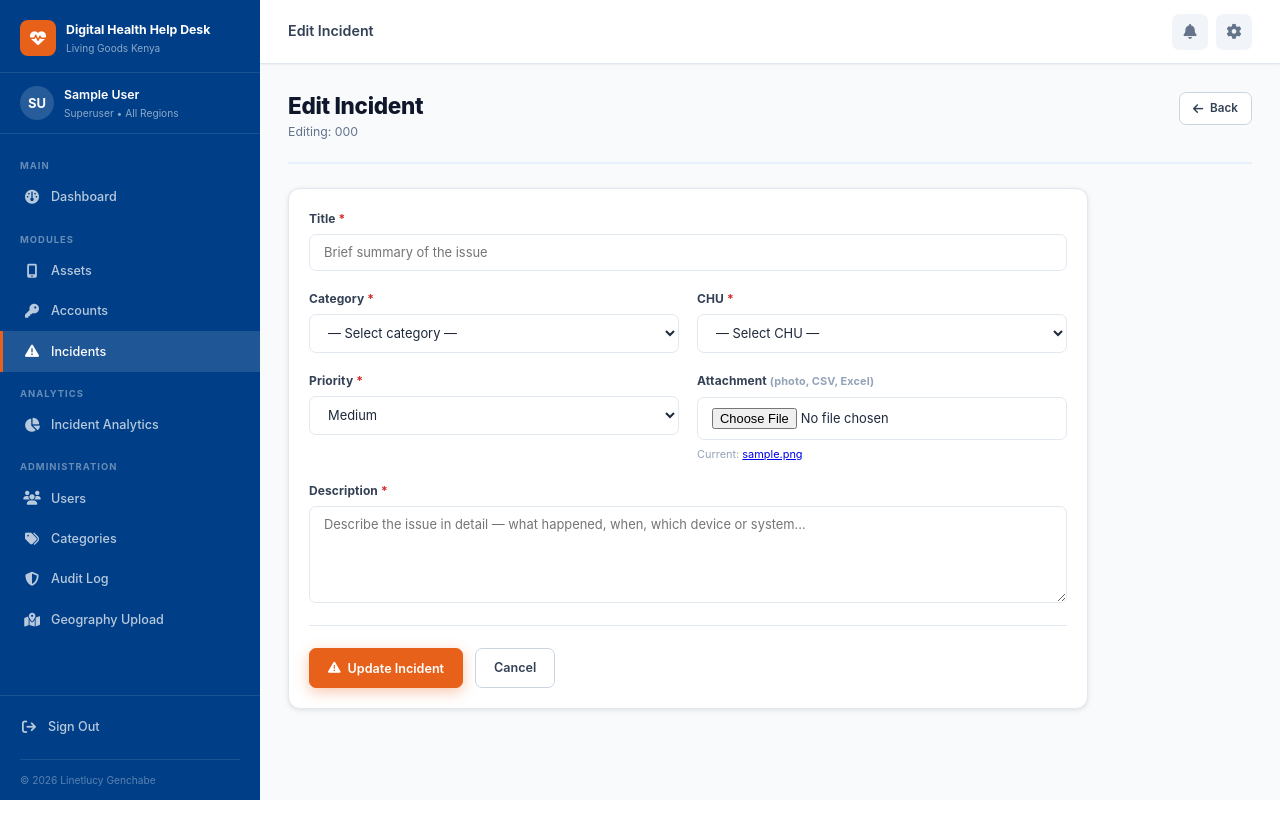
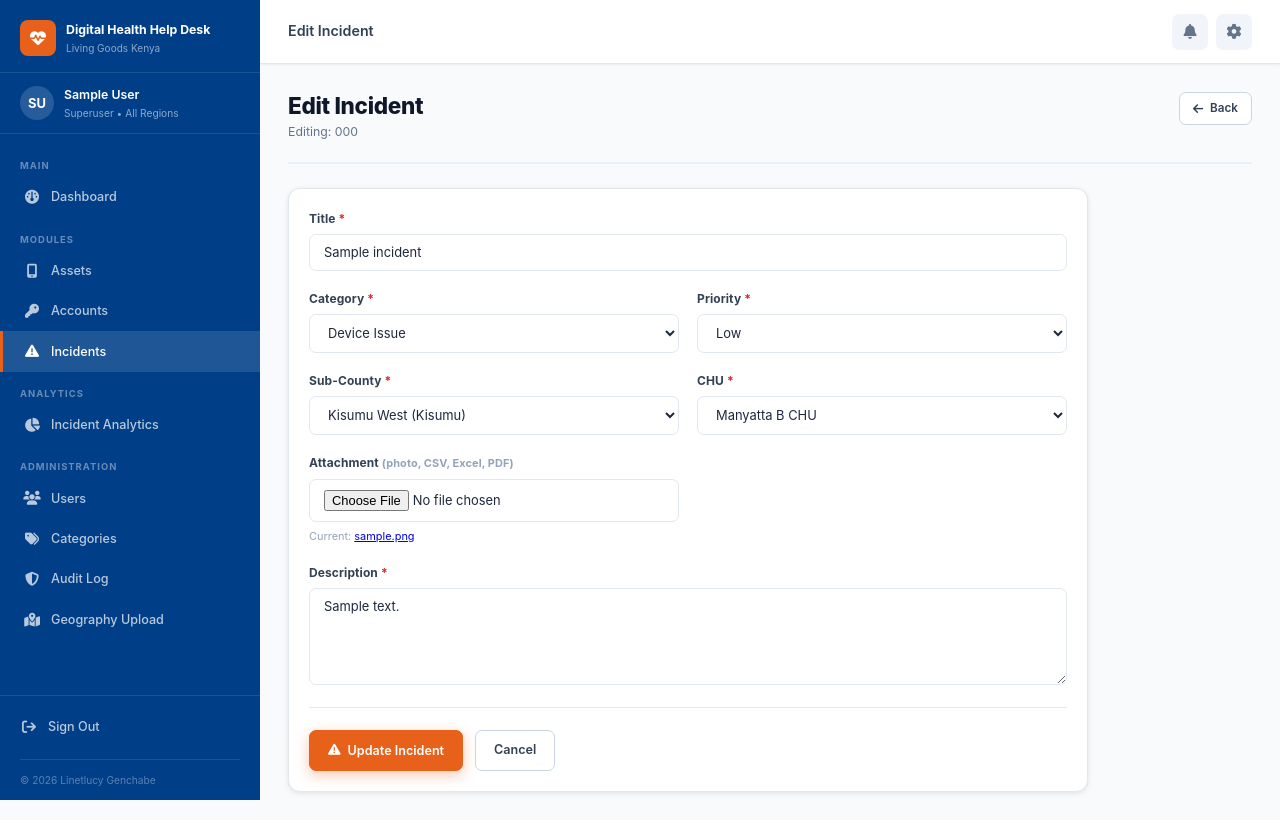
Before and after one commit to linetlucy-genchabe/DH-HelpDesk, a Django app: page /incidents/1/edit/ in a window 1280 px wide. Run offline with Django 5.2, Linux system fonts and the light colour scheme; a user stored in the database is signed in; data comes from the database, SQL or seed files in the repository; tables that the repository leaves empty hold one stand-in row (values such as "Sample post"); data that the repository does not hold is empty.

Commit message:
Fix incident form cascading dropdowns and category rendering

```diff
--- a/core/urls.py
+++ b/core/urls.py
@@ -65,6 +65,7 @@ urlpatterns = [
     path('ajax/subcounties/', views.ajax_subcounties, name='ajax_subcounties'),
     path('ajax/wards/', views.ajax_wards, name='ajax_wards'),
     path('ajax/chus/', views.ajax_chus, name='ajax_chus'),
+    path('ajax/chus-by-subcounty/', views.ajax_chus_by_subcounty, name='ajax_chus_by_subcounty'),
 
     #admin tools
     path('admin-tools/upload-geography/', views.upload_geography, name='upload_geography'),
--- a/core/views.py
+++ b/core/views.py
@@ -964,6 +964,19 @@ def incident_list(request):
 
 @login_required
 def incident_create(request):
+    scope_chus = request.user.get_scope_chus()
+    role = request.user.role
+    show_subcounty = role in ('superuser', 'tech_team', 'country', 'county')
+    if role in ('superuser', 'tech_team'):
+        subcounties = SubCounty.objects.all().select_related('county')
+    elif role == 'country':
+        subcounties = SubCounty.objects.filter(county__country=request.user.country).select_related('county')
+    elif role == 'county':
+        subcounties = SubCounty.objects.filter(county=request.user.county).select_related('county')
+    else:
+        subcounties = SubCounty.objects.none()
+    chus = CHU.objects.none() if show_subcounty else scope_chus
+
     if request.method == 'POST':
         chu = get_object_or_404(CHU, pk=request.POST.get('chu'))
         inc = Incident(
@@ -976,15 +989,17 @@ def incident_create(request):
         if request.FILES.get('attachment'): inc.attachment = request.FILES['attachment']
         inc.save()
         log_action(request, 'CREATE', 'Incident', inc.pk)
-        if inc.assigned_to:
-            notify(inc.assigned_to, f"Incident {inc.incident_number} assigned to you", 'incident', inc.pk)
         messages.success(request, f"Incident {inc.incident_number} raised.")
         return redirect('incident_detail', pk=inc.pk)
+
     return render(request, 'incidents/incident_form.html', {
-        'title': 'Raise Incident', 'chus': request.user.get_scope_chus(),
-        'categories': IncidentCategory.objects.filter(is_active=True), 'priorities': Incident.PRIORITY,
+        'title': 'Raise Incident',
+        'chus': chus, 'subcounties': subcounties,
+        'show_subcounty': show_subcounty,
+        'selected_subcounty': '',
+        'categories': IncidentCategory.objects.filter(is_active=True),
+        'priorities': Incident.PRIORITY,
     })
-
 
 @login_required
 def incident_detail(request, pk):
@@ -1045,9 +1060,26 @@ def incident_edit(request, pk):
         log_action(request, 'UPDATE', 'Incident', inc.pk)
         messages.success(request, "Incident updated.")
         return redirect('incident_detail', pk=pk)
+
+    role = request.user.role
+    show_subcounty = role in ('superuser', 'tech_team', 'country', 'county')
+    if role in ('superuser', 'tech_team'):
+        subcounties = SubCounty.objects.all().select_related('county')
+    elif role == 'country':
+        subcounties = SubCounty.objects.filter(county__country=request.user.country).select_related('county')
+    elif role == 'county':
+        subcounties = SubCounty.objects.filter(county=request.user.county).select_related('county')
+    else:
+        subcounties = SubCounty.objects.none()
+
     return render(request, 'incidents/incident_form.html', {
-        'title': 'Edit Incident', 'obj': inc, 'chus': request.user.get_scope_chus(),
-        'categories': IncidentCategory.objects.filter(is_active=True), 'priorities': Incident.PRIORITY,
+        'title': 'Edit Incident', 'obj': inc,
+        'chus': request.user.get_scope_chus() if not show_subcounty else CHU.objects.filter(pk=inc.chu_id),
+        'subcounties': subcounties,
+        'show_subcounty': show_subcounty,
+        'selected_subcounty': str(inc.chu.ward.subcounty_id) if inc.chu else '',
+        'categories': IncidentCategory.objects.filter(is_active=True),
+        'priorities': Incident.PRIORITY,
     })
 
 
@@ -1183,6 +1215,15 @@ def ajax_chus(request):
     qs = CHU.objects.filter(ward_id=ward_id) if ward_id else CHU.objects.all()
     return JsonResponse(list(qs.values('id', 'name')), safe=False)
 
+@login_required
+def ajax_chus_by_subcounty(request):
+    subcounty_id = request.GET.get('subcounty_id')
+    if not subcounty_id:
+        return JsonResponse([], safe=False)
+    scope_chus = request.user.get_scope_chus()
+    qs = scope_chus.filter(ward__subcounty_id=subcounty_id).order_by('name')
+    return JsonResponse(list(qs.values('id', 'name')), safe=False)
+
 # ══════════════════════════════════════════════════════════════════════════════
 # ADMIN TOOLS — GEOGRAPHY UPLOAD
 # ══════════════════════════════════════════════════════════════════════════════
--- a/templates/incidents/incident_form.html
+++ b/templates/incidents/incident_form.html
@@ -18,52 +18,66 @@
     <form method="post" enctype="multipart/form-data">
       {% csrf_token %}
       <div class="form-grid">
+
         <div class="form-group span-2">
           <label class="form-label req">Title</label>
-          <input type="text" name="title" class="form-control" value="{{ form.title.value|default:'' }}" placeholder="Brief summary of the issue" required>
-          {% if form.title.errors %}<span class="form-error">{{ form.title.errors|join:", " }}</span>{% endif %}
+          <input type="text" name="title" class="form-control" value="{{ obj.title|default:'' }}" placeholder="Brief summary of the issue" required>
         </div>
+
         <div class="form-group">
           <label class="form-label req">Category</label>
           <select name="category" class="form-control" required>
             <option value="">— Select category —</option>
-            {% for cat in form.fields.category.queryset %}
-            <option value="{{ cat.pk }}" {% if form.category.value|stringformat:"s" == cat.pk|stringformat:"s" %}selected{% endif %}>{{ cat.name }}</option>
+            {% for cat in categories %}
+            <option value="{{ cat.pk }}" {% if obj and obj.category_id == cat.pk %}selected{% endif %}>{{ cat.name }}</option>
             {% endfor %}
           </select>
-          {% if form.category.errors %}<span class="form-error">{{ form.category.errors|join:", " }}</span>{% endif %}
         </div>
-        <div class="form-group">
-          <label class="form-label req">CHU</label>
-          <select name="chu" class="form-control" required>
-            <option value="">— Select CHU —</option>
-            {% for chu in form.fields.chu.queryset %}
-            <option value="{{ chu.pk }}" {% if form.chu.value|stringformat:"s" == chu.pk|stringformat:"s" %}selected{% endif %}>{{ chu.name }}</option>
-            {% endfor %}
-          </select>
-          {% if form.chu.errors %}<span class="form-error">{{ form.chu.errors|join:", " }}</span>{% endif %}
-        </div>
+
         <div class="form-group">
           <label class="form-label req">Priority</label>
           <select name="priority" class="form-control">
-            <option value="low" {% if form.priority.value == 'low' %}selected{% endif %}>Low</option>
-            <option value="medium" {% if form.priority.value == 'medium' or not form.priority.value %}selected{% endif %}>Medium</option>
-            <option value="high" {% if form.priority.value == 'high' %}selected{% endif %}>High</option>
-            <option value="critical" {% if form.priority.value == 'critical' %}selected{% endif %}>Critical</option>
+            {% for val, label in priorities %}
+            <option value="{{ val }}" {% if obj and obj.priority == val %}selected{% elif not obj and val == 'medium' %}selected{% endif %}>{{ label }}</option>
+            {% endfor %}
           </select>
         </div>
+
+        {% if show_subcounty %}
         <div class="form-group">
-          <label class="form-label">Attachment <span class="form-hint">(photo, CSV, Excel)</span></label>
+          <label class="form-label req">Sub-County</label>
+          <select name="subcounty_filter" id="subcountySelect" class="form-control">
+            <option value="">— Select sub-county —</option>
+            {% for sc in subcounties %}
+            <option value="{{ sc.pk }}" {% if selected_subcounty == sc.pk|stringformat:"s" %}selected{% endif %}>{{ sc.name }} ({{ sc.county.name }})</option>
+            {% endfor %}
+          </select>
+        </div>
+        {% endif %}
+
+        <div class="form-group">
+          <label class="form-label req">CHU</label>
+          <select name="chu" id="chuSelect" class="form-control" required>
+            <option value="">{% if show_subcounty %}— Select sub-county first —{% else %}— Select CHU —{% endif %}</option>
+            {% for chu in chus %}
+            <option value="{{ chu.pk }}" {% if obj and obj.chu_id == chu.pk %}selected{% endif %}>{{ chu.name }}</option>
+            {% endfor %}
+          </select>
+        </div>
+
+        <div class="form-group">
+          <label class="form-label">Attachment <span class="form-hint">(photo, CSV, Excel, PDF)</span></label>
           <input type="file" name="attachment" class="form-control" accept="image/*,.csv,.xlsx,.xls,.pdf">
           {% if obj and obj.attachment %}
           <span class="form-hint">Current: <a href="{{ obj.attachment.url }}" target="_blank">{{ obj.attachment.name }}</a></span>
           {% endif %}
         </div>
+
         <div class="form-group span-2">
           <label class="form-label req">Description</label>
-          <textarea name="description" class="form-control" rows="5" placeholder="Describe the issue in detail — what happened, when, which device or system..." required>{{ form.description.value|default:'' }}</textarea>
-          {% if form.description.errors %}<span class="form-error">{{ form.description.errors|join:", " }}</span>{% endif %}
+          <textarea name="description" class="form-control" rows="5" placeholder="Describe the issue — what happened, when, which device or system..." required>{{ obj.description|default:'' }}</textarea>
         </div>
+
       </div>
       <hr class="divider">
       <div class="d-flex gap-3">
@@ -74,3 +88,27 @@
   </div>
 </div>
 {% endblock %}
+
+{% block extra_js %}
+<script>
+{% if show_subcounty %}
+document.getElementById('subcountySelect').addEventListener('change', function() {
+  const scId = this.value;
+  const chuSelect = document.getElementById('chuSelect');
+  chuSelect.innerHTML = '<option value="">— Loading... —</option>';
+  if (!scId) {
+    chuSelect.innerHTML = '<option value="">— Select sub-county first —</option>';
+    return;
+  }
+  fetch(`/ajax/chus-by-subcounty/?subcounty_id=${scId}`)
+    .then(r => r.json())
+    .then(data => {
+      chuSelect.innerHTML = '<option value="">— Select CHU —</option>';
+      data.forEach(chu => {
+        chuSelect.innerHTML += `<option value="${chu.id}">${chu.name}</option>`;
+      });
+    });
+});
+{% endif %}
+</script>
+{% endblock %}
```
